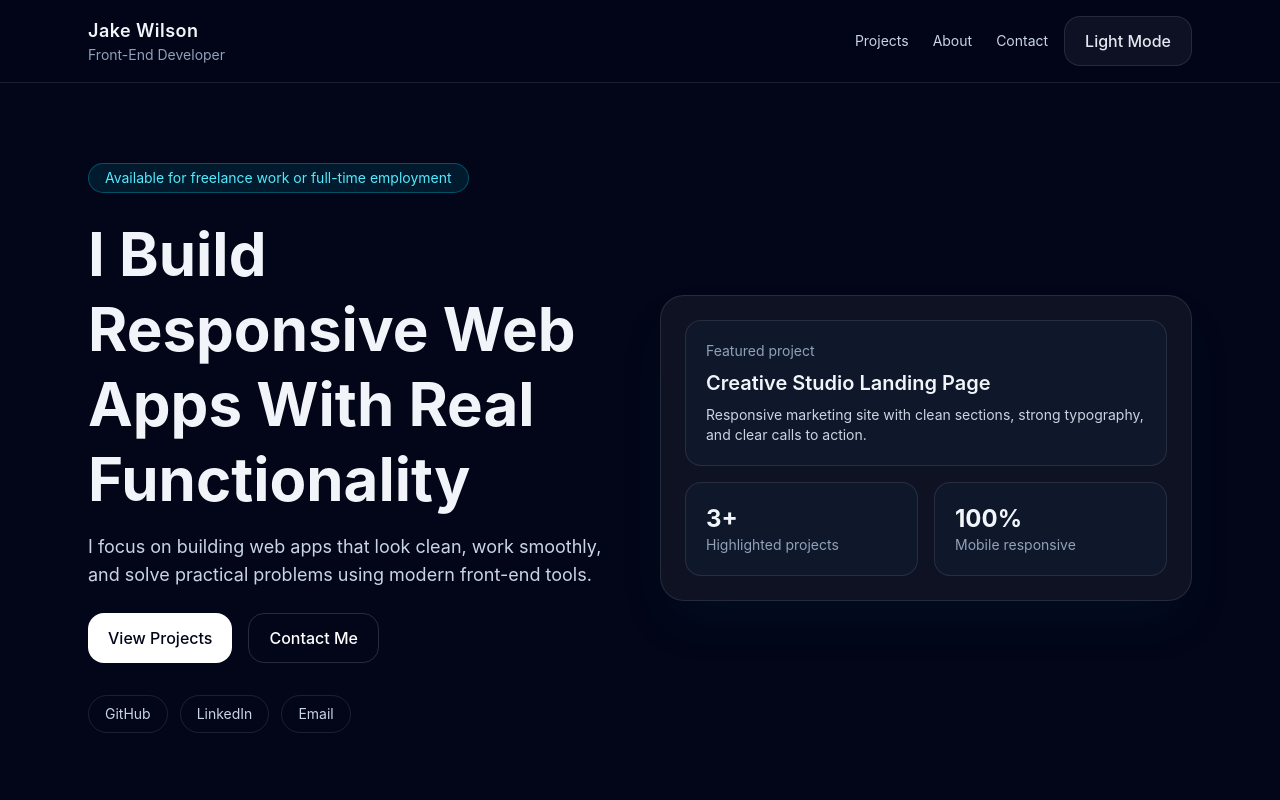
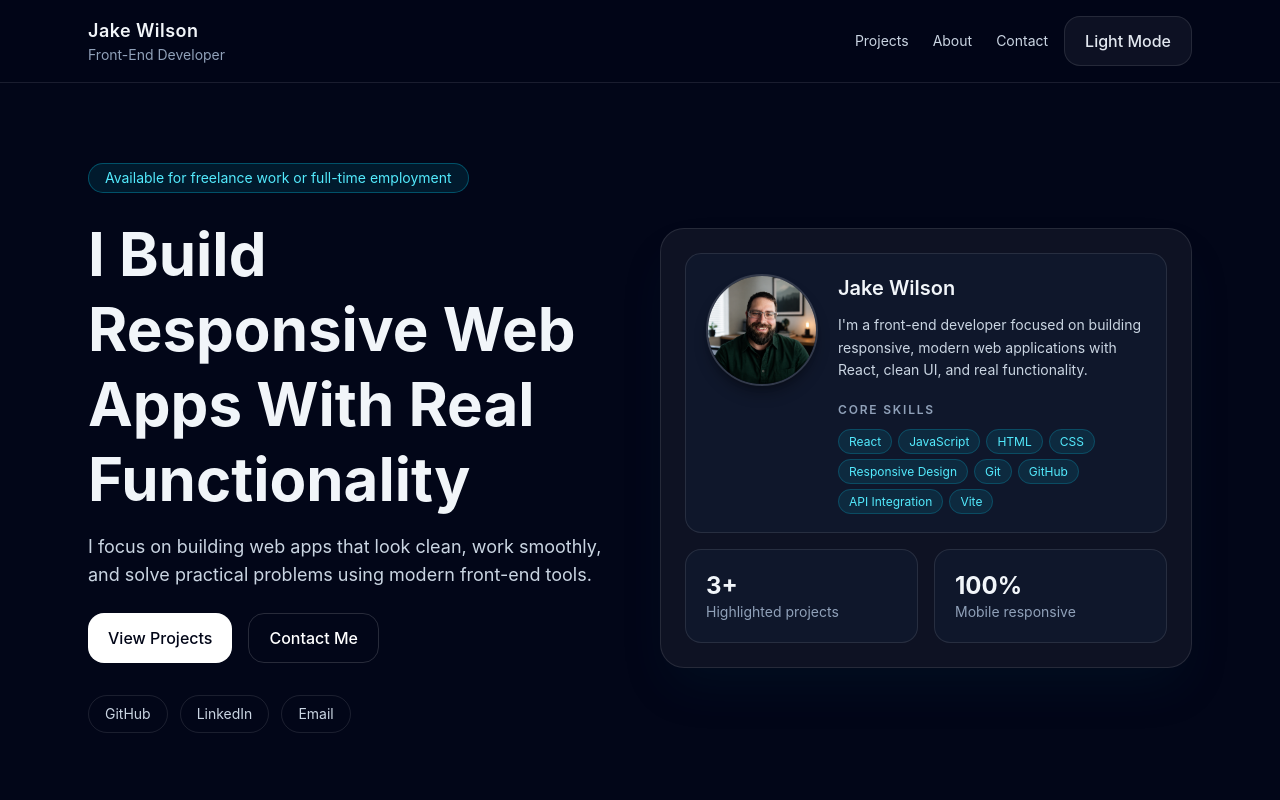
Before and after one commit to jwwilson1993/my-portfolio, a React (Vite) app: page / in a window 1280 px wide. Shown: the top 800 px of the page. Built offline with nearby package versions, Linux system fonts and the light colour scheme.

Commit message:
update hero section with small profile panel

```diff
--- a/index.html
+++ b/index.html
@@ -4,7 +4,7 @@
     <meta charset="UTF-8" />
     <link rel="icon" type="image/svg+xml" href="/favicon.svg" />
     <meta name="viewport" content="width=device-width, initial-scale=1.0" />
-    <title>My Portfolio</title>
+    <title>Jake Wilson</title>
   </head>
   <body>
     <div id="root"></div>
--- a/src/components/HeroCard/HeroCard.jsx
+++ b/src/components/HeroCard/HeroCard.jsx
@@ -1,7 +1,13 @@
 import Card from "../ui/Card/Card";
+import profileImage from "../../assets/profile-image.png";
 
 export default function HeroCard({ isDark, data }) {
-  const { featuredProject, stats } = data;
+  const { heroCard, stats, name } = data;
+  const { heading, intro, skillsHeading, skills } = heroCard;
+
+  const pillClass = isDark
+    ? "rounded-full border border-cyan-400/20 bg-cyan-400/10 px-2.5 py-1 text-xs text-cyan-300"
+    : "rounded-full border border-cyan-500/20 bg-cyan-100 px-2.5 py-1 text-xs text-cyan-700";
 
   return (
     <Card
@@ -13,21 +19,63 @@ export default function HeroCard({ isDark, data }) {
       }
     >
       <div className="grid gap-4">
-        <div
+        <section
           className={
             isDark
               ? "rounded-2xl border border-white/10 bg-slate-900 p-5"
               : "rounded-2xl border border-slate-200 bg-slate-50 p-5"
           }
+          aria-labelledby="hero-card-about-heading"
         >
-          <p className={isDark ? "text-sm text-slate-400" : "text-sm text-slate-500"}>
-            {featuredProject.label}
-          </p>
-          <h2 className="mt-2 text-xl font-semibold">{featuredProject.title}</h2>
-          <p className={isDark ? "mt-2 text-sm text-slate-300" : "mt-2 text-sm text-slate-700"}>
-            {featuredProject.description}
-          </p>
-        </div>
+          <div className="flex flex-col items-center gap-4 text-center md:flex-row md:items-start md:gap-5 md:text-left">
+            <img
+              src={profileImage}
+              alt={`Portrait of ${name}`}
+              width={120}
+              height={120}
+              className={
+                isDark
+                  ? "h-20 w-20 shrink-0 rounded-full border-2 border-white/15 object-cover shadow-lg shadow-black/30 sm:h-24 sm:w-24 md:h-[7rem] md:w-[7rem] md:max-h-[120px] md:max-w-[120px]"
+                  : "h-20 w-20 shrink-0 rounded-full border-2 border-slate-200 object-cover shadow-md shadow-slate-900/10 sm:h-24 sm:w-24 md:h-[7rem] md:w-[7rem] md:max-h-[120px] md:max-w-[120px]"
+              }
+            />
+
+            <div className="min-w-0 flex-1">
+              <h2 id="hero-card-about-heading" className="text-xl font-semibold">
+                {heading}
+              </h2>
+              <p
+                className={
+                  isDark
+                    ? "mt-3 text-sm leading-relaxed text-slate-300"
+                    : "mt-3 text-sm leading-relaxed text-slate-700"
+                }
+              >
+                {intro}
+              </p>
+
+              <h3
+                className={
+                  isDark
+                    ? "mt-5 text-xs font-semibold uppercase tracking-[0.15em] text-slate-400"
+                    : "mt-5 text-xs font-semibold uppercase tracking-[0.15em] text-slate-500"
+                }
+              >
+                {skillsHeading}
+              </h3>
+              <ul
+                className="mt-2.5 flex flex-wrap justify-center gap-1.5 md:justify-start"
+                aria-label="Core skills"
+              >
+                {skills.map((skill) => (
+                  <li key={skill}>
+                    <span className={pillClass}>{skill}</span>
+                  </li>
+                ))}
+              </ul>
+            </div>
+          </div>
+        </section>
 
         <div className="grid gap-4 md:grid-cols-2">
           {stats.map((stat) => (
--- a/src/data/portfolioData.js
+++ b/src/data/portfolioData.js
@@ -21,11 +21,22 @@ export const portfolioData = {
     { label: "Email", url: "#" },
   ],
 
-  featuredProject: {
-    label: "Featured project",
-    title: "Creative Studio Landing Page",
-    description:
-      "Responsive marketing site with clean sections, strong typography, and clear calls to action.",
+  heroCard: {
+    heading: "Jake Wilson",
+    intro:
+      "I'm a front-end developer focused on building responsive, modern web applications with React, clean UI, and real functionality.",
+    skillsHeading: "Core skills",
+    skills: [
+      "React",
+      "JavaScript",
+      "HTML",
+      "CSS",
+      "Responsive Design",
+      "Git",
+      "GitHub",
+      "API Integration",
+      "Vite",
+    ],
   },
 
   stats: [
@@ -35,9 +46,9 @@ export const portfolioData = {
 
   projectsIntro: {
     eyebrow: "Projects",
-    heading: "Selected work",
+    heading: "Selected Work",
     description:
-      "Swap these cards with your own projects and links. The layout is built to look good fast.",
+      "These are some of the projects I've worked on. More coming soon...",
   },
 
   projects: [
```
Also changed, not shown: src/assets/profile-image.png (added).
